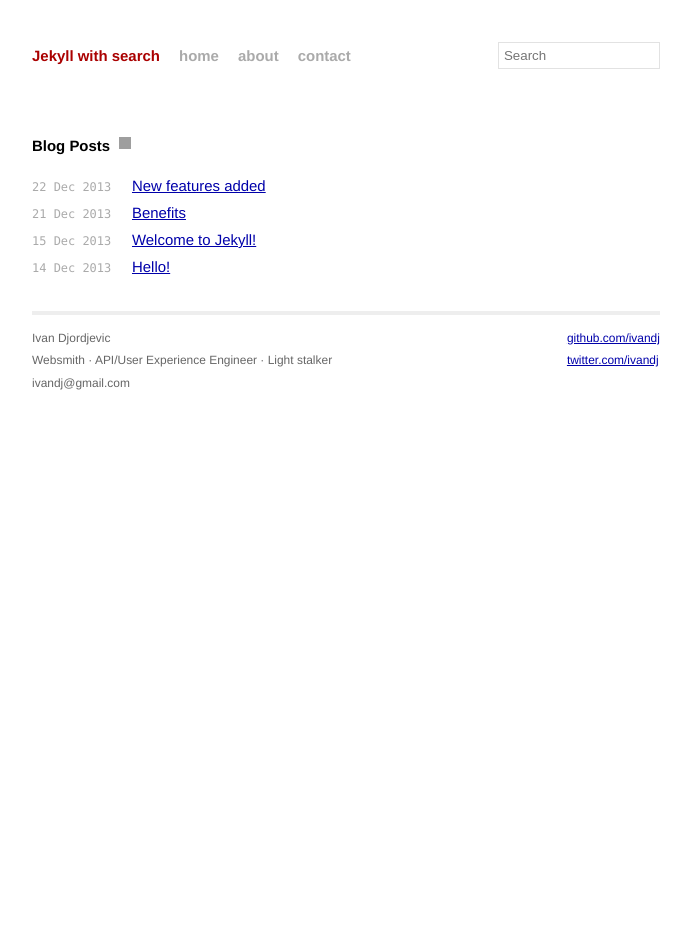
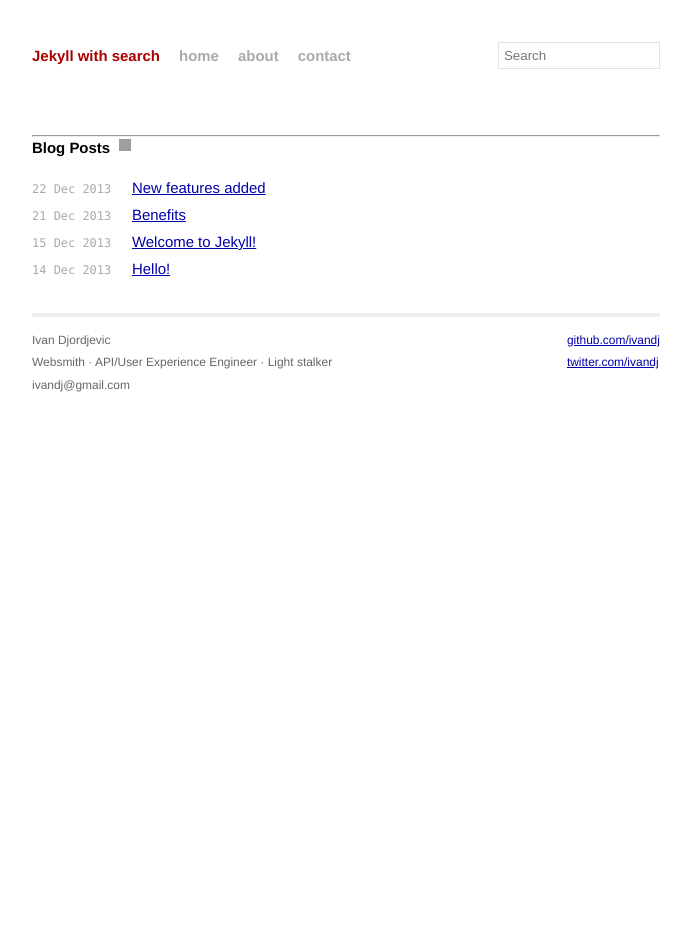
Before and after one commit to ivandj/jkls, a Jekyll site: the page built from index.html, in a window 1280 px wide. Shown: the whole page, without its empty margins (294-985 px from the left). Built offline with Jekyll 4.4.1, drawn with Linux system fonts in a browser that asks for light colours; nearby versions of some CDN libraries; Markdown is read by kramdown in place of the engine named in the settings; grey boxes are pictures that could not be loaded.

Commit message:
hr for search results

```diff
--- a/_includes/search-results.html
+++ b/_includes/search-results.html
@@ -1 +1,4 @@
-            <div id="tipue_search_content"><div id="tipue_search_loading"></div></div>
+            <div id="tipue_search_content">
+                <div id="tipue_search_loading"></div>
+            </div>
+            <hr>
```
